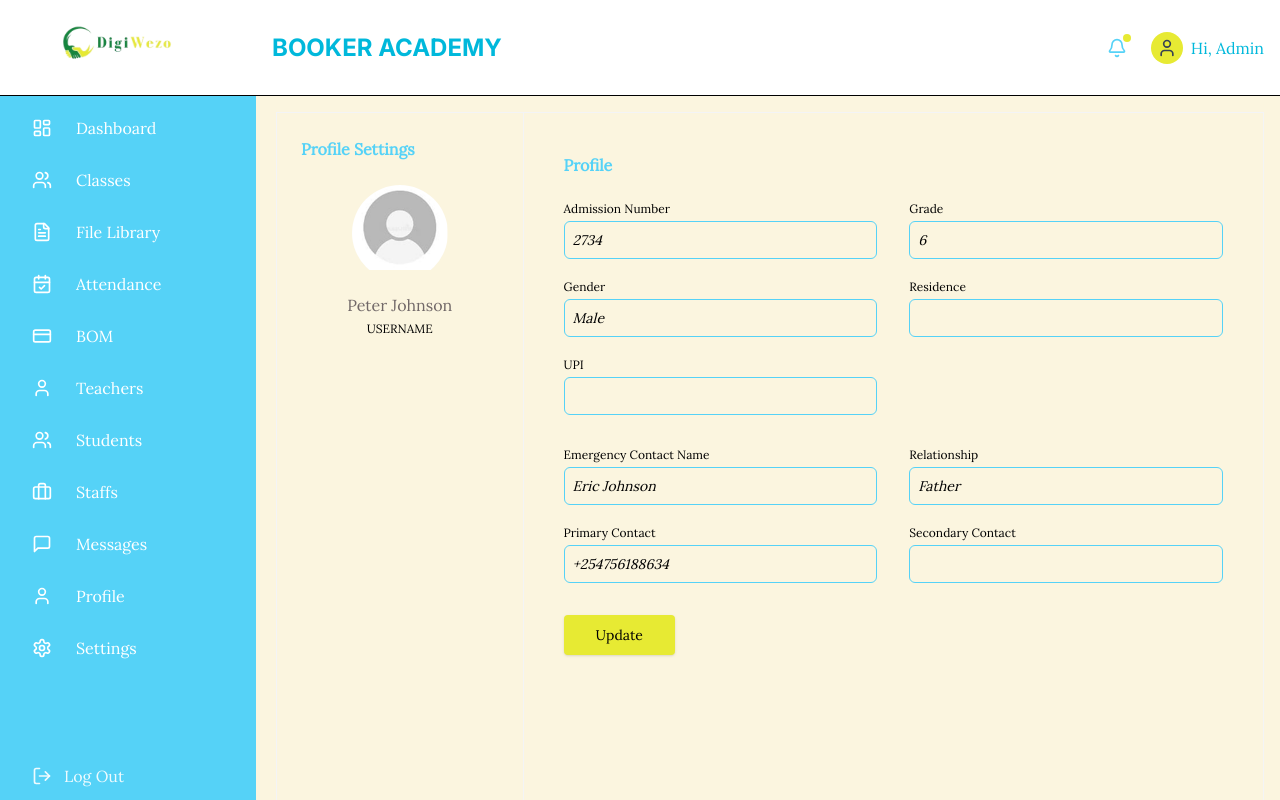
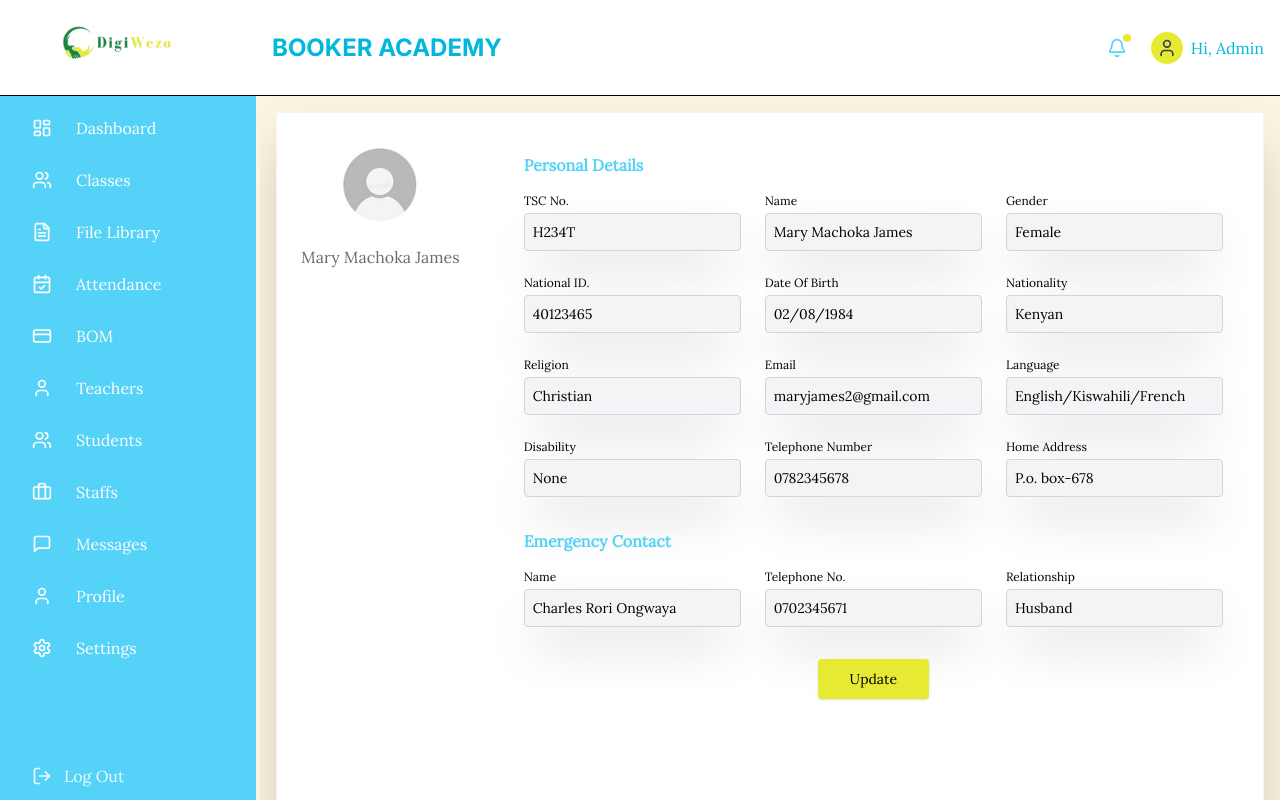
Before and after one commit to Mmust-Ihub/Digiwezo-web-system, a Next.js app: page /school-admin/Profile in a window 1280 px wide. Built offline with nearby package versions, Linux system fonts and the light colour scheme.

Commit message:
Implemented the teacher and student profile

```diff
--- a/app/interfaces/interface.ts
+++ b/app/interfaces/interface.ts
@@ -61,20 +61,3 @@ export interface ProfileCardProps {
   email: string;
   avatarSrc?: string;
 };
- export interface FormField {
-  name: string;
-  placeholder: string;
-  section: "personal" | "emergency";
-  type?: "text" | "select";
-  options?: string[];
-}
-export interface ProfileField {
-  label: string;
-  name: string;
-  type?: string;
-}
-
-export interface ProfileSection {
-  title: string;
-  fields: ProfileField[];
-}
--- a/app/school-admin/(features)/Profile/components/ProfileCard.tsx
+++ b/app/school-admin/(features)/Profile/components/ProfileCard.tsx
@@ -15,23 +15,18 @@ export function ProfileCard({
   imageSrc,
 }: ProfileCardProps) {
   return (
-    <aside className="w-1/4 bg-background border-r border-soft-grey p-6 flex flex-col items-center">
-      <h2 className="text-primary font-semibold mb-6 self-start">
-        Profile Settings
-      </h2>
+    <aside className=" bg-white p-6 flex flex-col items-center">
       <div className="flex flex-col items-center">
-        <div className="w-24 h-24 rounded-full overflow-hidden mb-3">
+        <div className="w-24 h-24 rounded-full overflow-hidden mb-3 flex items-center justify-center ">
           <Image
-            src={imageSrc || "profile-avatar.png"}
+            src={imageSrc || "/profile-avatar.png"}
             alt={name}
             width={96}
             height={96}
             className="object-cover"
           />
         </div>
-        <p className="font-medium text-custom-grey">{name}</p>
-        <p className="text-xs text-foreground mt-1">USERNAME</p>
-        <p className="text-sm text-custom-grey">{email}</p>
+        <p className="font-normal text-custom-grey">{name}</p>
       </div>
     </aside>
   );
--- a/app/school-admin/(features)/Profile/components/Student.tsx
+++ b/app/school-admin/(features)/Profile/components/Student.tsx
@@ -1,7 +1,8 @@
 "use client";
 import { useState } from "react";
-import { studentSections } from "../data/studentData";
-import { ProfileCard } from "./ProfileCard";
+import { ProfileCard } from "@school-admin/(features)/Profile/components/ProfileCard";
+import { studentProfile } from "@/school-admin/(features)/Profile/data/studentData";
+import { Button } from "@/components/ui/button";
 
 export default function StudentProfile() {
   const [formData, setFormData] = useState<Record<string, string>>({
@@ -21,86 +22,62 @@ export default function StudentProfile() {
     setFormData({ ...formData, [name]: value });
   };
 
-  // Separate left and right fields
-  const leftFields = [
-    "admissionNo",
-    "grade",
-    "gender",
-    "residence",
-    "upi",
-  ];
-  const rightFields = [
-    "emergencyName",
-    "relationship",
-    "primaryContact",
-    "secondaryContact",
-  ];
-
-  // Helper to get field data from studentSections
-  const getFieldLabel = (name: string) => {
-    for (const section of studentSections) {
-      const field = section.fields.find((f) => f.name === name);
-      if (field) return field.label;
-    }
-    return name;
-  };
+  const leftFields = studentProfile.fields.slice(0, 5);
+  const rightFields = studentProfile.fields.slice(5);
 
   return (
-    <div className="min-h-screen flex justify-center items-center bg-white">
-      <div className="bg-white border border-gray-200 rounded-lg shadow-sm w-3/4">
-        <div className="flex">
-          {/* Left Profile Column */}
-          <div className="w-1/4 border-r border-gray-200 flex justify-center items-start py-10">
+    <div className="min-h-screen flex justify-center items-start pt-20 pb-20 p-4 sm:p-8 bg-background">
+      <div className=" mb-4">
+        <h2 className="text-primary font-normal text-lg pl-4">Profile</h2>
+      </div>
+      <div className="bg-white max-w-5xl w-full border-0 rounded-xl shadow-2xl">
+        <div className="flex pt-4 pb-12 h-full">
+          <div className="w-[25%] flex flex-col items-center pt-8">
             <ProfileCard name="Peter Johnson" imageSrc="/profile-avatar.png" />
           </div>
 
-          {/* Right Form Column */}
-          <div className="flex-1 px-10 py-8">
-            <h3 className="text-sky-600 font-semibold text-sm mb-6">Profile</h3>
+          <div className="w-[75%] pr-10 pl-4 overflow-y-auto max-h-[70vh] pb-6">
+            <h3 className="text-primary font-medium text-lg mb-8">
+              Personal Information
+            </h3>
 
-            <div className="flex gap-x-8">
-              {/* Left Column */}
-              <div className="flex-1 flex flex-col space-y-5">
-                {leftFields.map((name) => (
-                  <div key={name}>
-                    <label className="block text-xs text-gray-700 mb-1">
-                      {getFieldLabel(name)}
+            <div className="flex gap-x-12">
+              <div className="flex-1 space-y-8">
+                {leftFields.map((field) => (
+                  <div key={field.name}>
+                    <label className="block text-mb text-foreground mb-1">
+                      {field.label}
                     </label>
                     <input
-                      type="text"
-                      name={name}
-                      value={formData[name] || ""}
+                      name={field.name}
+                      value={formData[field.name]}
                       onChange={handleChange}
-                      className="w-full border border-sky-300 rounded-md px-3 py-2 text-sm italic focus:outline-none focus:ring-1 focus:ring-sky-400"
+                      className="w-full border border-primary rounded-lg px-3 py-2 text-base focus:outline-none focus:ring-1 focus:ring-primary"
                     />
                   </div>
                 ))}
               </div>
-
-              {/* Right Column */}
-              <div className="flex-1 flex flex-col space-y-5">
-                {rightFields.map((name) => (
-                  <div key={name}>
-                    <label className="block text-xs text-gray-700 mb-1">
-                      {getFieldLabel(name)}
+              <div className="flex-1 space-y-8">
+                {rightFields.map((field) => (
+                  <div className="-mt-1" key={field.name}>
+                    <label className="block text-mb text-foreground mb-1">
+                      {field.label}
                     </label>
                     <input
-                      type="text"
-                      name={name}
-                      value={formData[name] || ""}
+                      name={field.name}
+                      value={formData[field.name]}
                       onChange={handleChange}
-                      className="w-full border border-sky-300 rounded-md px-3 py-2 text-sm italic focus:outline-none focus:ring-1 focus:ring-sky-400"
+                      className="w-full border border-primary rounded-lg px-3 py-2 text-base focus:outline-none focus:ring-1 focus:ring-sky-400"
                     />
                   </div>
                 ))}
               </div>
             </div>
 
-            {/* Update Button */}
-            <div className="flex justify-start mt-8">
-              <button className="bg-yellow-300 hover:bg-yellow-400 text-gray-800 font-medium text-sm px-8 py-2 rounded shadow-sm">
+            <div className="pt-4">
+              <Button className="bg-secondary text-foreground font-bold text-base px-8 py-3 rounded-lg shadow-lg ">
                 Update
-              </button>
+              </Button>
             </div>
           </div>
         </div>
--- a/app/school-admin/(features)/Profile/components/Teacher.tsx
+++ b/app/school-admin/(features)/Profile/components/Teacher.tsx
@@ -1,20 +1,26 @@
 "use client";
 import { useState } from "react";
-import { studentSections } from "../data/studentData";
-import { ProfileCard } from "./ProfileCard";
+import { teacherSections } from "@/school-admin/(features)/Profile/data/teacherData";
+import { ProfileCard } from "@/school-admin/(features)/Profile/components/ProfileCard";
 import { Button } from "@/components/ui/button";
 
-export default function StudentProfile() {
+export default function TeacherProfile() {
   const [formData, setFormData] = useState<Record<string, string>>({
-    admissionNo: "2734",
-    grade: "6",
-    gender: "Male",
-    residence: "",
-    upi: "",
-    emergencyName: "Eric Johnson",
-    relationship: "Father",
-    primaryContact: "+254756188634",
-    secondaryContact: "",
+    tscNo: "H234T",
+    name: "Mary Machoka James",
+    gender: "Female",
+    nationalId: "40123465",
+    dob: "02/08/1984",
+    nationality: "Kenyan",
+    religion: "Christian",
+    email: "maryjames2@gmail.com",
+    language: "English/Kiswahili/French",
+    disability: "None",
+    phone: "0782345678",
+    address: "P.o. box-678",
+    emergencyName: "Charles Rori Ongwaya",
+    emergencyPhone: "0702345671",
+    relationship: "Husband",
   });
 
   const handleChange = (e: React.ChangeEvent<HTMLInputElement>) => {
@@ -23,15 +29,28 @@ export default function StudentProfile() {
   };
 
   return (
-    <div className="min-h-screen bg-background flex border border-soft-grey">
-     <ProfileCard name="Peter Johnson" imageSrc="/profile-avatar.png" />
- <div className="flex-1 p-10">
-        <h3 className="text-primary font-semibold mb-6">Profile</h3>
-        {studentSections.map((section, sIdx) => (
+    <div className="min-h-screen bg-white flex border border-soft-grey shadow-2xl">
+
+      <ProfileCard
+        name="Mary Machoka James"
+        email="maryjames2@gmail.com"
+        username="maryjames2@gmail.com"
+        imageSrc="/profile-avatar.png"
+      />
+      <div className="flex-1 p-10">
+        {teacherSections.map((section, sIdx) => (
           <section key={sIdx} className="mb-8">
-            <div className="grid grid-cols-2 gap-x-8 gap-y-5">
+            <h3 className="text-primary font-semibold mb-4">{section.title}</h3>
+
+            <div
+              className={`grid ${
+                section.title === "Personal Details"
+                  ? "grid-cols-3"
+                  : "grid-cols-3"
+              } gap-6`}
+            >
               {section.fields.map((field, idx) => (
-                <div key={idx} className="space-y">
+                <div key={idx}>
                   <label className="block text-xs text-foreground mb-1">
                     {field.label}
                   </label>
@@ -40,7 +59,7 @@ export default function StudentProfile() {
                     name={field.name}
                     value={formData[field.name] || ""}
                     onChange={handleChange}
-                    className="w-full p-2 border border-primary rounded-md text-sm italic focus:outline-none focus:ring-1 focus:ring-primary"
+                    className="w-full p-2 bg-soft-grey border border-gray-300 rounded-sm text-sm focus:outline-none shadow-2xl"
                   />
                 </div>
               ))}
@@ -49,8 +68,8 @@ export default function StudentProfile() {
         ))}
 
 
- <div className="flex justify-start mt-6">
-          <Button className="bg-secondary text-foreground font-medium px-8 py-2 rounded shadow-sm">
+        <div className="flex justify-center mt-6">
+          <Button className="bg-secondary text-foreground font-medium px-8 py-2 rounded shadow hover:brightness-95">
             Update
           </Button>
         </div>
--- a/app/school-admin/(features)/Profile/data/studentData.ts
+++ b/app/school-admin/(features)/Profile/data/studentData.ts
@@ -1,23 +1,16 @@
-import { ProfileSection } from "@/interfaces/interface";
+import { ProfileSection } from "@/school-admin/(features)/Profile/interface/profile";
 
-export const studentSections: ProfileSection[] = [
-  {
+export const studentProfile: ProfileSection = {
   title: "Personal Information",
   fields: [
-      { label: "Admission Number", name: "admissionNo" },
+    { label: "Admission Number", name: "admissionNumber" },
     { label: "Grade", name: "grade" },
     { label: "Gender", name: "gender" },
     { label: "Residence", name: "residence" },
     { label: "UPI", name: "upi" },
-    ],
-  },
-  {
-    title: "Emergency Contact",
-    fields: [
     { label: "Emergency Contact Name", name: "emergencyName" },
     { label: "Relationship", name: "relationship" },
     { label: "Primary Contact", name: "primaryContact" },
     { label: "Secondary Contact", name: "secondaryContact" },
   ],
-  },
-];
+};
--- a/app/school-admin/(features)/Profile/data/teachersData.ts
+++ b/app/school-admin/(features)/Profile/data/teacherData.ts
@@ -1,4 +1,4 @@
-import { ProfileSection } from "@/interfaces/interface";
+import { ProfileSection } from "@/school-admin/(features)/Profile/interface/profile";
 
 export const teacherSections: ProfileSection[] = [
   {
@@ -7,11 +7,11 @@ export const teacherSections: ProfileSection[] = [
       { label: "TSC No.", name: "tscNo" },
       { label: "Name", name: "name" },
       { label: "Gender", name: "gender" },
-      { label: "National ID", name: "nationalId" },
-      { label: "Date Of Birth", name: "dob", type: "date" },
+      { label: "National ID.", name: "nationalId" },
+      { label: "Date Of Birth", name: "dob" },
       { label: "Nationality", name: "nationality" },
       { label: "Religion", name: "religion" },
-      { label: "Email", name: "email", type: "email" },
+      { label: "Email", name: "email" },
       { label: "Language", name: "language" },
       { label: "Disability", name: "disability" },
       { label: "Telephone Number", name: "phone" },
--- /dev/null
+++ b/app/school-admin/(features)/Profile/interface/profile.ts
@@ -0,0 +1,11 @@
+export interface ProfileField {
+  label: string;
+  name: string;
+  type?: string;
+  placeholder?: string;
+}
+
+export interface ProfileSection {
+  title: string;
+  fields: ProfileField[];
+}
--- a/app/school-admin/(features)/Profile/page.tsx
+++ b/app/school-admin/(features)/Profile/page.tsx
@@ -1,13 +1,15 @@
 import StudentProfile from "./components/Student";
 import TeacherProfile from "./components/Teacher";
+
 
 
 export default function ProfilePage() {
   return (
     <div className="p-4">
 
-     <TeacherProfile/>
-     <StudentProfile/>
+  <TeacherProfile/>
+  <StudentProfile/>
+
     </div>
   );
 }
```
Lines whose indentation alone changed are shown as unchanged.
